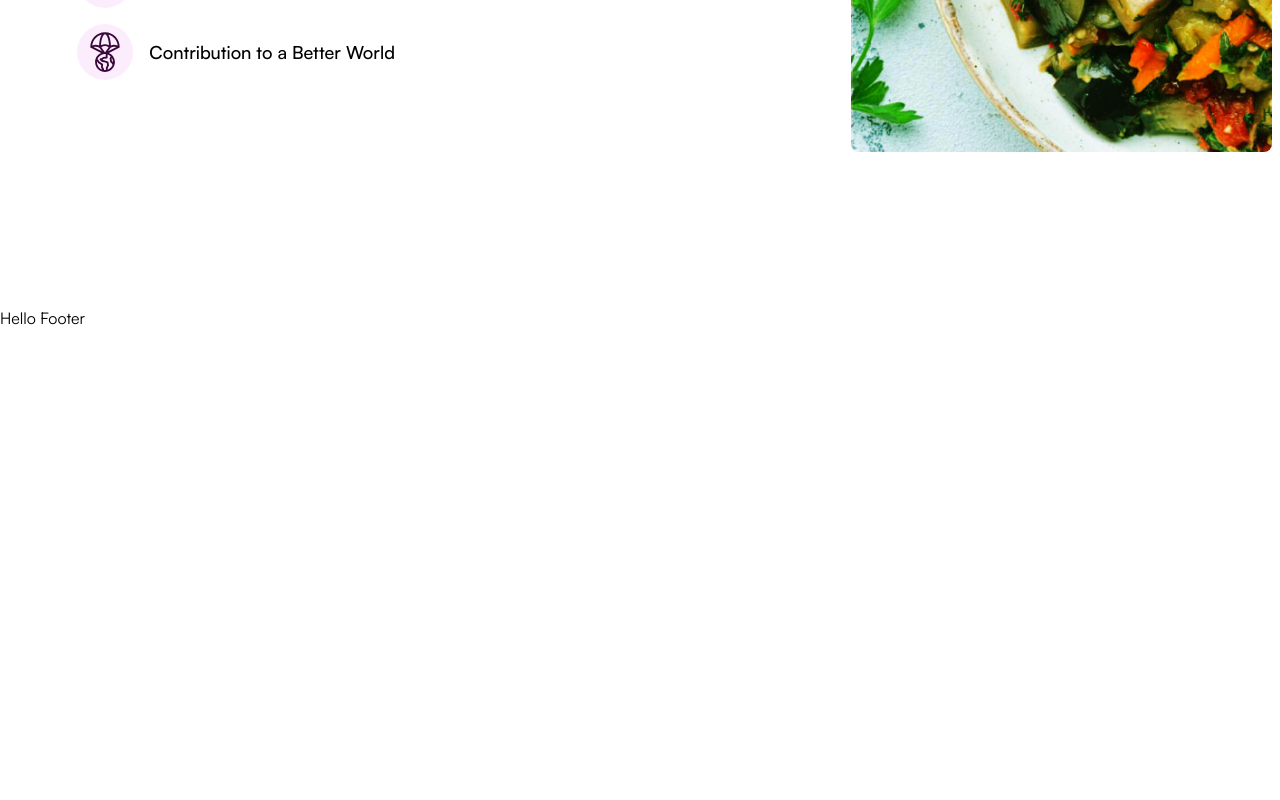
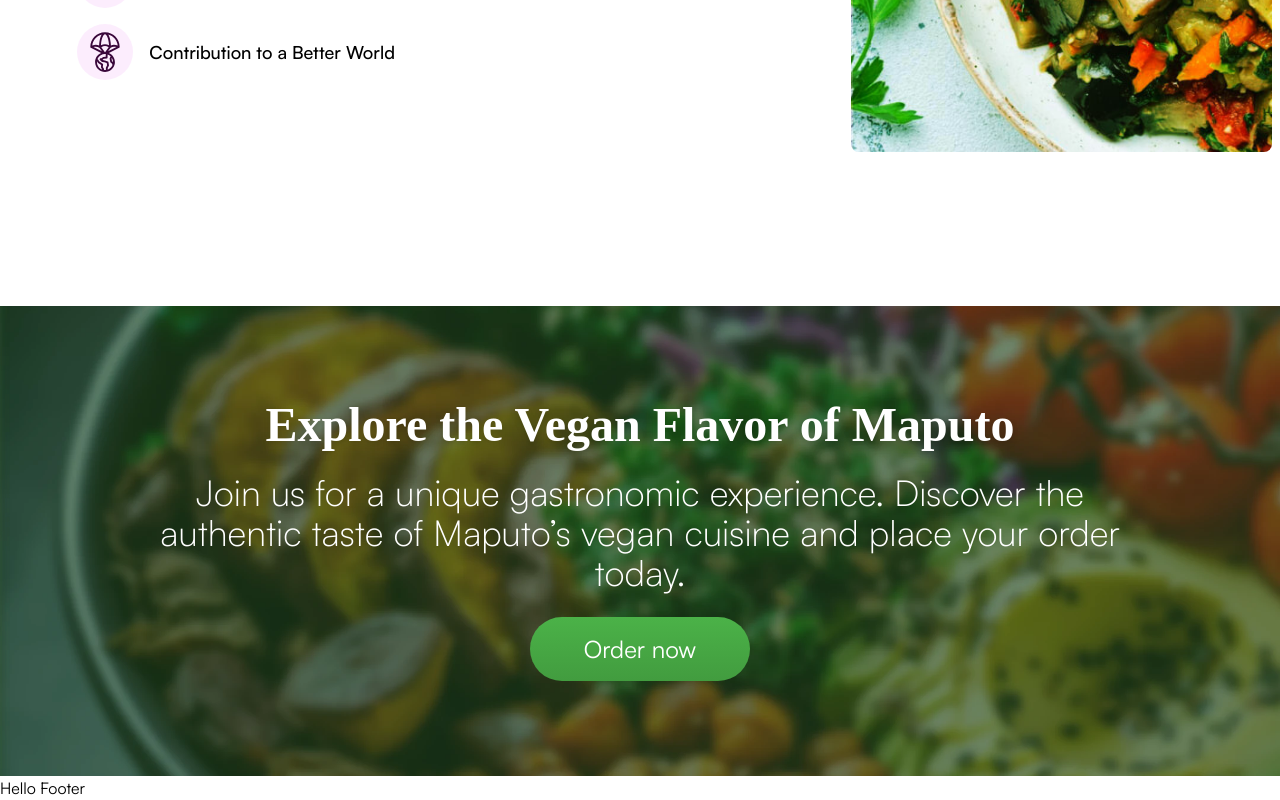
Before and after one commit to FausioPaco/go-vegan, a React (Vite) app: page / in a window 1280 px wide. Shown: the part 3586-4386 px from the top of the page. Before the commit the page ends 3916 px from the top, so only its background shows below. Built offline with nearby package versions, Linux system fonts and the light colour scheme.

Commit message:
added persistent page section and fixed about image position

```diff
--- a/src/components/modules/home/HomeAbout.tsx
+++ b/src/components/modules/home/HomeAbout.tsx
@@ -4,7 +4,7 @@ const HomeAbout = () => {
   return (
     <section
       id="home-about"
-      className="flex min-h-[900px] w-full flex-col items-center justify-center bg-white md:flex-row"
+      className="flex min-h-[900px] w-full flex-col items-center justify-center bg-white py-8 md:flex-row"
     >
       <div className="flex w-full flex-col items-center text-left md:w-2/3">
         <div className="pl-3">
@@ -70,13 +70,13 @@ const HomeAbout = () => {
         </div>
       </div>
 
-      <div className="mx-2 w-1/3">
+      <div className="mx-2 w-full md:w-1/3">
         <img
           src="/home/passion-cuisine.jpg"
           width={465}
           height={653}
           alt="Vegan Plate"
-          className="rounded-lg"
+          className="mx-auto rounded-lg"
         />
       </div>
     </section>
--- /dev/null
+++ b/src/components/modules/home/HomePersistent.tsx
@@ -0,0 +1,28 @@
+import { ButtonLink } from '@/components/ui/button';
+import { getBackgroundImageUrl } from '@/utils/image';
+
+const HomePersistent = () => {
+  const backgroundImage = 'persistent';
+  return (
+    <section
+      id="persistent"
+      className="flex min-h-[470px] flex-col items-center justify-center gap-y-6 bg-primary-700 bg-cover bg-center text-center"
+      style={{
+        backgroundImage: `url(${getBackgroundImageUrl(backgroundImage)}), url(${getBackgroundImageUrl(backgroundImage, 'jpg')}) `,
+      }}
+    >
+      <h2 className="font-serif text-4xl font-bold leading-normal text-white drop-shadow-md md:text-5xl">
+        Explore the Vegan Flavor of Maputo
+      </h2>
+      <p className="max-w-[980px] text-3xl font-light leading-relaxed text-white md:text-4xl">
+        Join us for a unique gastronomic experience. Discover the authentic
+        taste of Maputo’s vegan cuisine and place your order today.
+      </p>
+      <ButtonLink href="/order" size="lg">
+        Order now
+      </ButtonLink>
+    </section>
+  );
+};
+
+export default HomePersistent;
--- a/src/components/modules/home/index.tsx
+++ b/src/components/modules/home/index.tsx
@@ -3,5 +3,13 @@ import HomeDishes from './HomeDishes';
 import HomeLocation from './HomeLocation';
 import HomeSchedule from './HomeSchedule';
 import HomeAbout from './HomeAbout';
+import HomePersistent from './HomePersistent';
 
-export { HomeHero, HomeDishes, HomeLocation, HomeSchedule, HomeAbout };
+export {
+  HomeHero,
+  HomeDishes,
+  HomeLocation,
+  HomeSchedule,
+  HomeAbout,
+  HomePersistent,
+};
--- a/src/pages/Home.tsx
+++ b/src/pages/Home.tsx
@@ -4,6 +4,7 @@ import {
   HomeDishes,
   HomeHero,
   HomeLocation,
+  HomePersistent,
   HomeSchedule,
 } from '@/components/modules/home';
 
@@ -21,6 +22,7 @@ const Home = () => {
         <HomeLocation />
         <HomeSchedule />
         <HomeAbout />
+        <HomePersistent />
       </main>
     </>
   );
```
